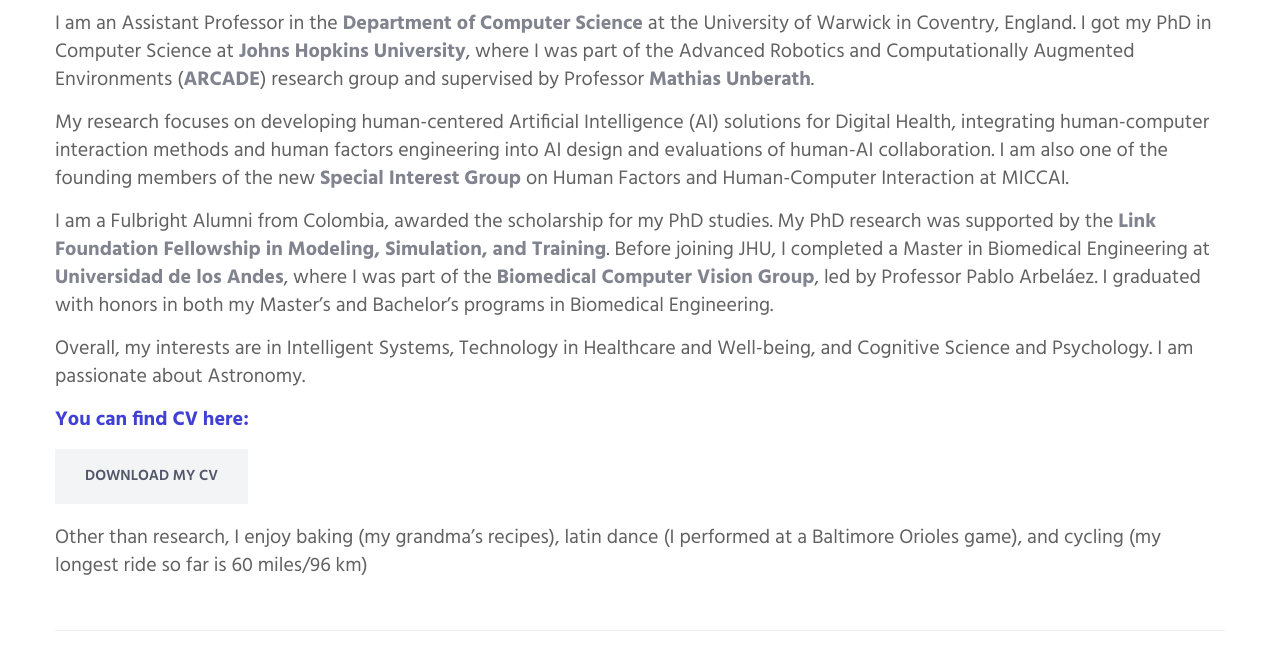
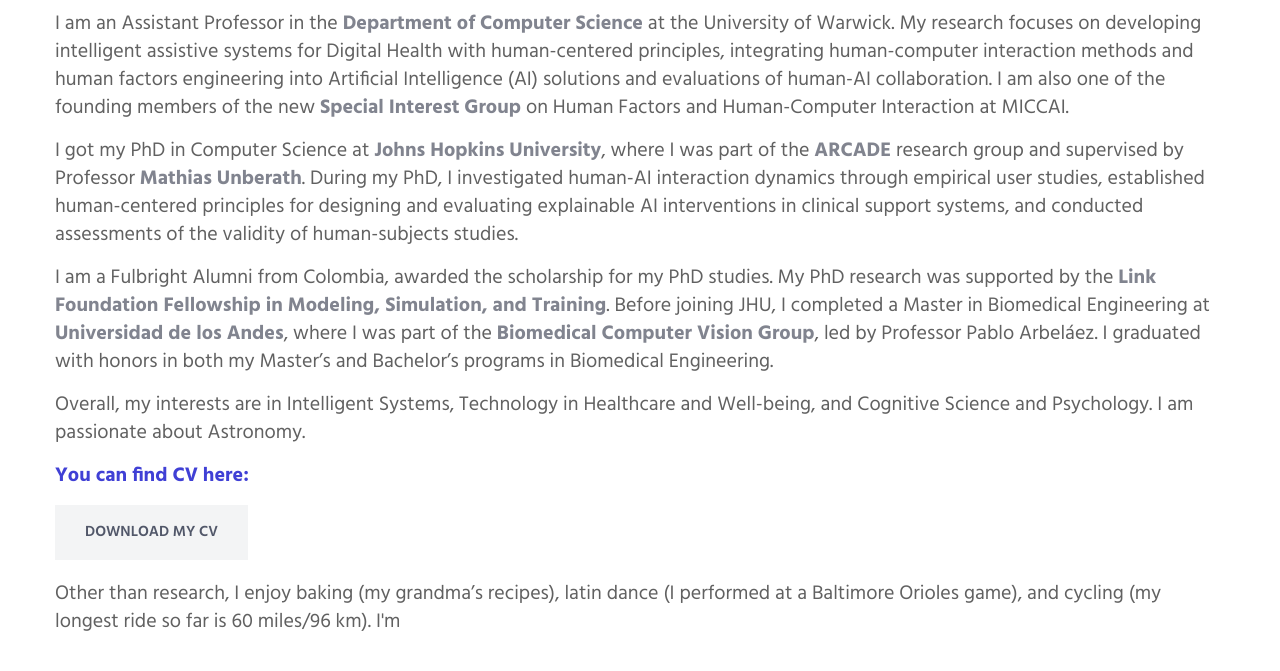
Before and after one commit to cgomez11/cgomez11.github.io, a plain HTML site: page index.html in a window 1280 px wide. Shown: the part 569-1240 px from the top of the page. Drawn offline with Linux system fonts and the light colour scheme.

Commit message:
rephrase about me

```diff
--- a/index.html
+++ b/index.html
@@ -123,9 +123,9 @@
                                 <div class="margin-b-30">
                                     <h2>About Me</h2>
 
-                                        <p class="letraGrandeOscura"> I am an Assistant Professor in the <a class="fweight-700" target="_blank" href="https://warwick.ac.uk/fac/sci/dcs/">Department of Computer Science</a> at the University of Warwick in Coventry, England. I got my PhD in Computer Science at <a class="fweight-700" target="_blank" href="https://www.cs.jhu.edu/">Johns Hopkins University</a>, where I was part of the Advanced Robotics and Computationally Augmented Environments (<a class="fweight-700" target="_blank" href="https://www.arcade.cs.jhu.edu/">ARCADE</a>) research group and supervised by Professor <a class="fweight-700" target="_blank" href="https://mathiasunberath.github.io/">Mathias Unberath</a>. </p>
+                                        <p class="letraGrandeOscura"> I am an Assistant Professor in the <a class="fweight-700" target="_blank" href="https://warwick.ac.uk/fac/sci/dcs/">Department of Computer Science</a> at the University of Warwick. My research focuses on developing intelligent assistive systems for Digital Health with human-centered principles, integrating human-computer interaction methods and human factors engineering into Artificial Intelligence (AI) solutions and evaluations of human-AI collaboration. I am also one of the founding members of the new <a class="fweight-700" target="_blank" href="https://miccai.org/index.php/special-interest-groups/">Special Interest Group</a> on Human Factors and Human-Computer Interaction at MICCAI.</p>
 
-                                        <p class="letraGrandeOscura"> My research focuses on developing human-centered Artificial Intelligence (AI) solutions for Digital Health, integrating human-computer interaction methods and human factors engineering into AI design and evaluations of human-AI collaboration. I am also one of the founding members of the new <a class="fweight-700" target="_blank" href="https://miccai.org/index.php/special-interest-groups/">Special Interest Group</a> on Human Factors and Human-Computer Interaction at MICCAI.</p>
+                                        <p class="letraGrandeOscura">  I got my PhD in Computer Science at <a class="fweight-700" target="_blank" href="https://www.cs.jhu.edu/">Johns Hopkins University</a>, where I was part of the <a class="fweight-700" target="_blank" href="https://www.arcade.cs.jhu.edu/">ARCADE</a> research group and supervised by Professor <a class="fweight-700" target="_blank" href="https://mathiasunberath.github.io/">Mathias Unberath</a>. During my PhD, I investigated human-AI interaction dynamics through empirical user studies, established human-centered principles for designing and evaluating explainable AI interventions in clinical support systems, and conducted assessments of the validity of human-subjects studies.</p>
 
                                         <p class="letraGrandeOscura">I am a Fulbright Alumni from Colombia, awarded the scholarship for my PhD studies. My PhD research was supported by the <a class="fweight-700" target="_blank" href="https://linksim.org/ ">Link Foundation Fellowship in Modeling, Simulation, and Training</a>. Before joining JHU, I completed a Master in Biomedical Engineering at <a class="fweight-700" target="_blank" href="https://ingbiomedica.uniandes.edu.co/en">Universidad de los Andes</a>, where I was part of the <a class="fweight-700" target="_blank" href="https://biomedicalcomputervision.uniandes.edu.co/">Biomedical Computer Vision Group</a>, led by Professor Pablo Arbeláez. I graduated with honors in both my Master’s and Bachelor’s programs in Biomedical Engineering.</p>
 
@@ -135,7 +135,7 @@
 
                                 <a href="Documents/CV_CGC_nov26.pdf" class="btn-theme btn-theme-md btn-default-bg text-uppercase">Download my CV</a>
 
-                                        <p class="letraGrandeOscura" style="margin-top: 20px;"> Other than research, I enjoy baking (my grandma’s recipes), latin dance (I performed at a Baltimore Orioles game), and cycling (my longest ride so far is 60 miles/96 km)</p>
+                                        <p class="letraGrandeOscura" style="margin-top: 20px;"> Other than research, I enjoy baking (my grandma’s recipes), latin dance (I performed at a Baltimore Orioles game), and cycling (my longest ride so far is 60 miles/96 km). I'm </p>
                             </div>
                         </div>
 
```
